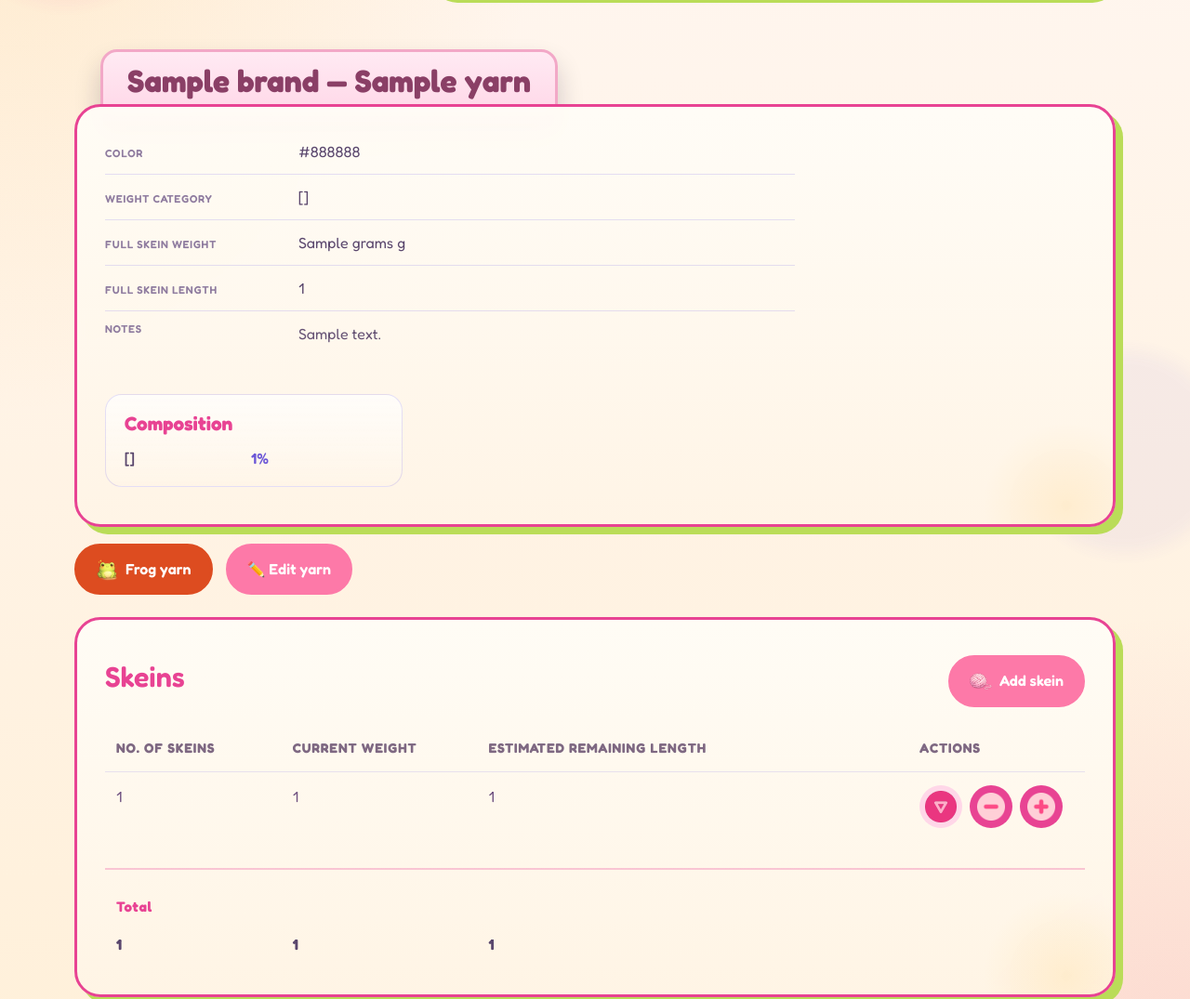
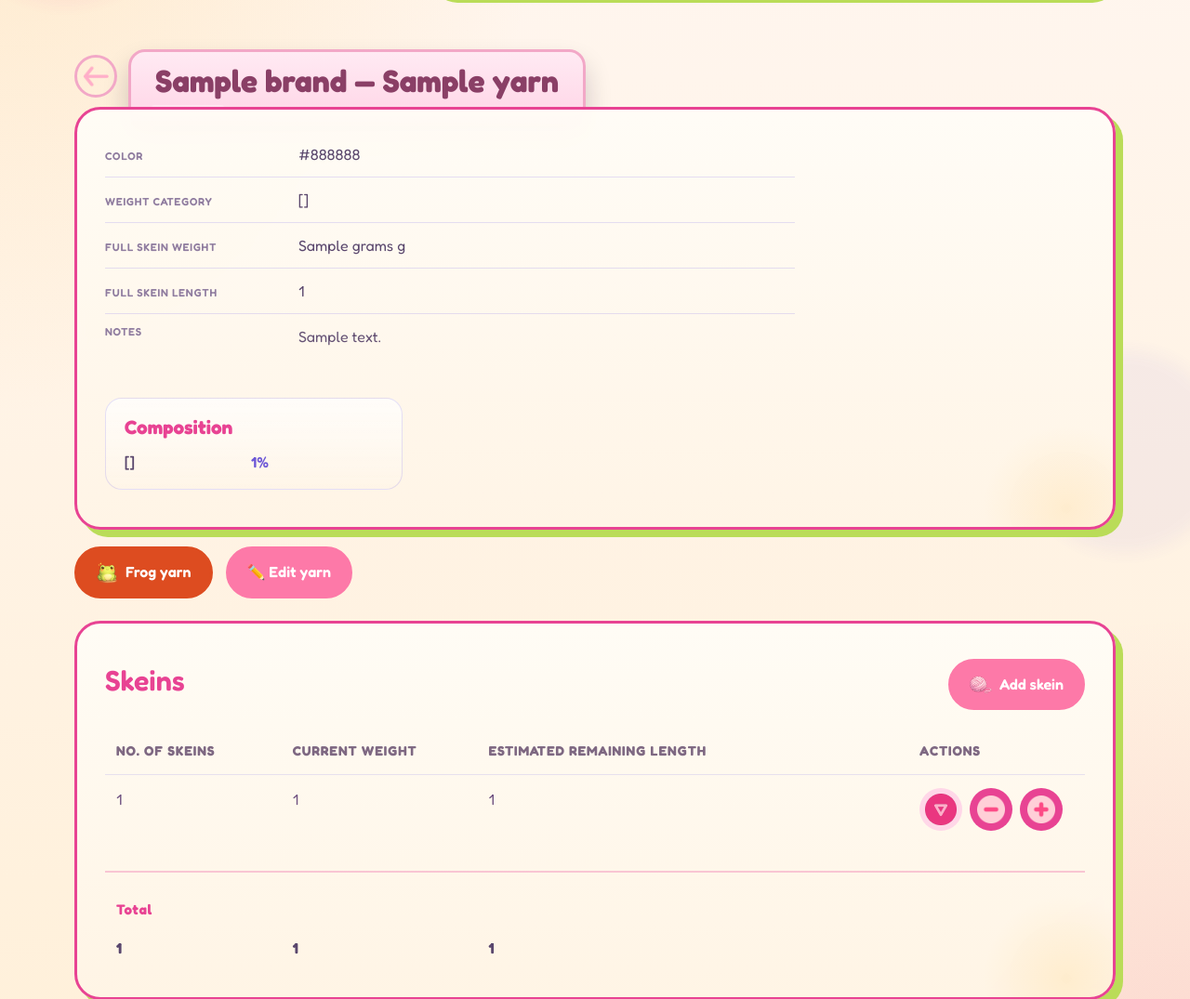
Before and after one commit to magicpaperbox/what-a-knit, a Flask app: template templates/yarn/details.html in a window 1280 px wide. Shown: the part 144-1219 px from the top of the page at 93% size. Run offline with Flask 3, Linux system fonts and the light colour scheme; the template is opened without the code that fills it: most values are stand-ins (such as "Sample title", 1, 10 or a date in 2020); parts of the project's set-up code (start-up, migrations or seed data) failed here and were passed over.

Commit message:
Return arrow (from details to list page)

```diff
--- a/static/css/style.css
+++ b/static/css/style.css
@@ -496,9 +496,60 @@ h2 {
 .titled-section {
     position: relative;
     display: grid;
-    gap: 10px;
+    grid-template-columns: auto minmax(0, 1fr);
+    grid-template-areas:
+        "back title"
+        "content content";
+    column-gap: 12px;
+    row-gap: 10px;
     align-items: start;
     padding-top: 24px;
+}
+
+.back-link {
+    position: relative;
+    grid-area: back;
+    align-self: start;
+    margin-top: 6px;
+    z-index: 3;
+    display: inline-flex;
+    align-items: center;
+    justify-content: center;
+    width: 46px;
+    height: 46px;
+    border: 3px solid var(--title-tab-border);
+    border-radius: 50%;
+    background: transparent;
+    box-shadow: none;
+    color: var(--title-tab-text);
+    font-size: 1.6rem;
+    font-weight: 700;
+    line-height: 1;
+    text-decoration: none;
+    transition: border-color 0.2s ease, color 0.2s ease;
+}
+
+.back-link:hover {
+    border-color: var(--accent-secondary);
+    box-shadow: none;
+}
+
+.back-link:focus-visible {
+    outline: 3px solid var(--accent);
+    outline-offset: 3px;
+}
+
+.back-link__icon {
+    width: 28px;
+    height: 28px;
+    object-fit: contain;
+}
+
+.back-link + .page-title {
+    grid-area: title;
+    justify-self: start;
+    max-width: 100%;
+    margin: 0 0 -22px;
 }
 
 .page-title {
@@ -530,6 +581,7 @@ h2 {
 
 .section--with-page-title {
     position: relative;
+    grid-area: content;
     z-index: 2;
     padding-top: 30px;
     display: grid;
@@ -2567,6 +2619,11 @@ body {
         box-shadow: 0 9px 0 var(--title-tab-shadow), 0 14px 24px rgba(25, 13, 38, 0.18);
     }
 
+    .back-link + .page-title {
+        max-width: 100%;
+        margin: 0 0 -26px;
+    }
+
     .page-title::before {
         width: 78px;
     }
@@ -2748,6 +2805,11 @@ body {
         box-shadow: 0 10px 0 var(--title-tab-shadow), 0 16px 28px rgba(25, 13, 38, 0.2);
     }
 
+    .back-link + .page-title {
+        max-width: min(100%, 36rem);
+        margin: 0 0 -28px;
+    }
+
     .section--with-page-title {
         padding-top: 34px;
     }
--- a/templates/patterns/details.html
+++ b/templates/patterns/details.html
@@ -1,6 +1,10 @@
 {% extends 'base.html' %}
 {% block content %}
     <div class="titled-section">
+        <a href="/patterns" class="back-link" aria-label="Back to patterns list">
+            <img src="/static/icons/left-arrow.png" alt="" class="back-link__icon">
+        </a>
+
         <h2 class="page-title">{{ pattern.name }}</h2>
         <div class="section section--with-page-title">
             <div class="detail-list detail-list--structured">
--- a/templates/projects/details.html
+++ b/templates/projects/details.html
@@ -1,6 +1,10 @@
 {% extends 'base.html' %}
 {% block content %}
     <div class="titled-section">
+        <a href="/projects" class="back-link" aria-label="Back to projects list">
+            <img src="/static/icons/left-arrow.png" alt="" class="back-link__icon">
+        </a>
+
         <h2 class="page-title">{{ project.name }}</h2>
         <div class="section section--with-page-title">
             <div class="detail-list detail-list--structured">
--- a/templates/tools/details.html
+++ b/templates/tools/details.html
@@ -1,6 +1,10 @@
 {% extends 'base.html' %}
 {% block content %}
     <div class="titled-section">
+        <a href="/tools" class="back-link" aria-label="Back to tool list">
+            <img src="/static/icons/left-arrow.png" alt="" class="back-link__icon">
+        </a>
+
         <h2 class="page-title">{{ tool.kind.value }}</h2>
         <div class="section section--with-page-title">
             <div class="detail-list detail-list--structured">
--- a/templates/yarn/details.html
+++ b/templates/yarn/details.html
@@ -1,6 +1,9 @@
 {% extends 'base.html' %}
 {% block content %}
     <div class="titled-section">
+        <a href="/yarn" class="back-link" aria-label="Back to yarn list">
+            <img src="/static/icons/left-arrow.png" alt="" class="back-link__icon">
+        </a>
         <h2 class="page-title">{{ yarn.brand }} — {{ yarn.name }}</h2>
         <div class="section section--with-page-title">
             {% if yarn.image_blob %}
```
Also changed, not shown: docs/collaboration/user-learning-profile.md (+2 -1 lines), static/icons/left-arrow.png (added). Lines whose indentation alone changed are shown as unchanged.
